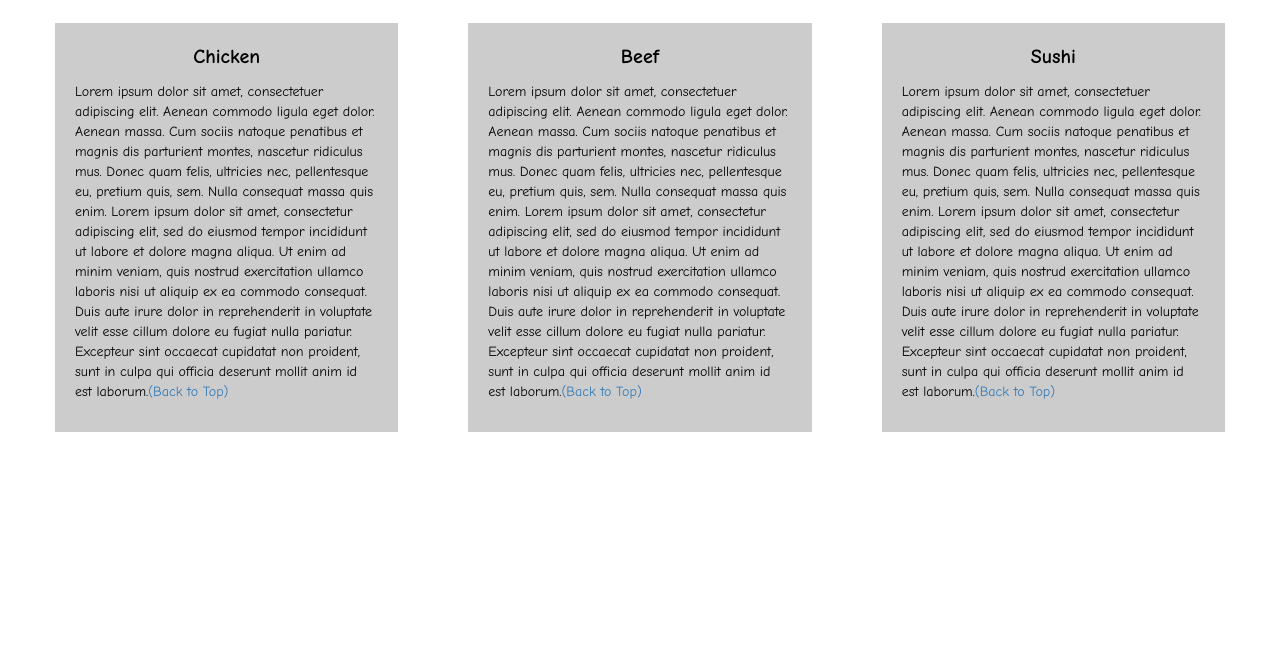
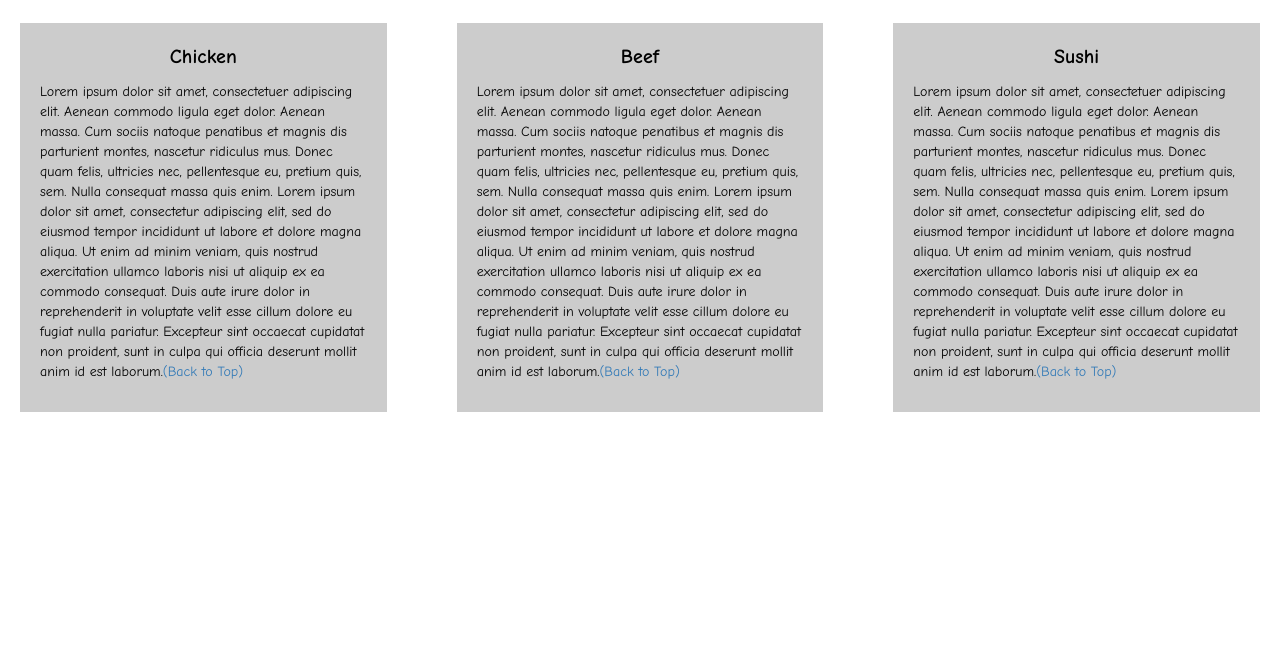
Before and after one commit to aayu153/Assignment, a plain HTML site: page module3-solution/index.html in a window 1280 px wide. Shown: the part 144-800 px from the top of the page. Drawn offline with nearby package versions, Linux system fonts and the light colour scheme.

Commit message:
Update index.html

```diff
--- a/module3-solution/index.html
+++ b/module3-solution/index.html
@@ -5,14 +5,15 @@
 <title>Module 3</title>
 
   <meta name="viewport" content="width=device-width, initial-scale=1">
+  <link rel="stylesheet" type="text/css" href="style.css">
   <link rel="stylesheet" href="https://maxcdn.bootstrapcdn.com/bootstrap/3.3.7/css/bootstrap.min.css">
   <script src="https://ajax.googleapis.com/ajax/libs/jquery/3.3.1/jquery.min.js"></script>
   <script src="https://maxcdn.bootstrapcdn.com/bootstrap/3.3.7/js/bootstrap.min.js"></script>
 
 </head>
 
-<meta name="viewport" content="width=device-width, initial-scale=1">
-<link rel="stylesheet" type="text/css" href="style.css">
+
+
 
 
 
```
